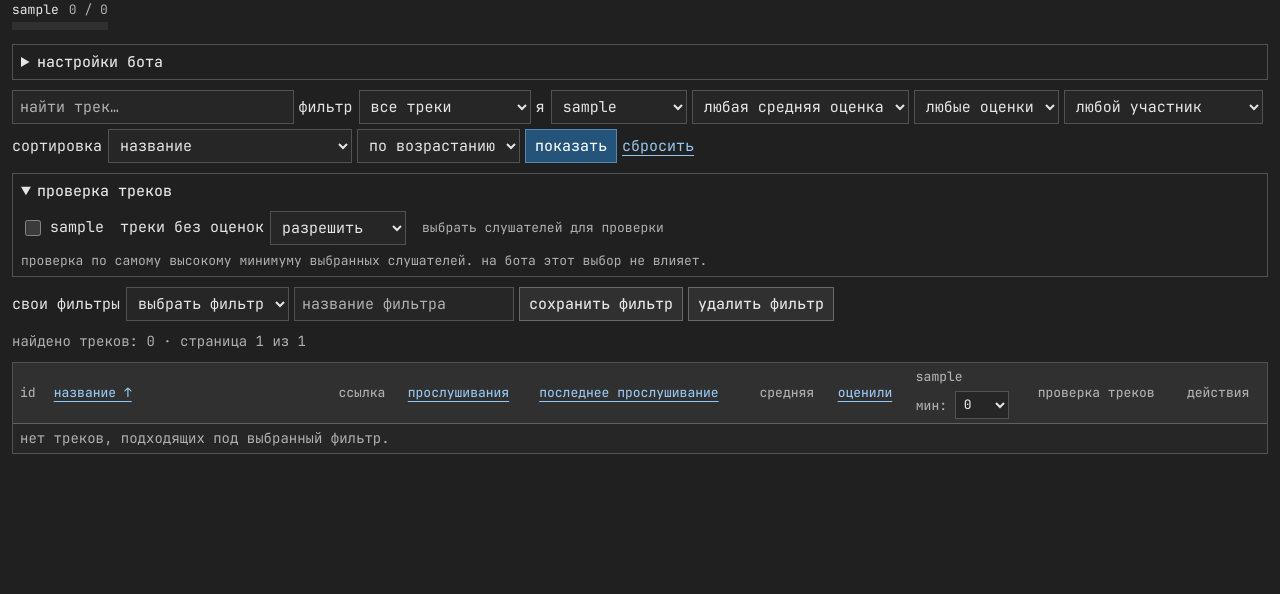
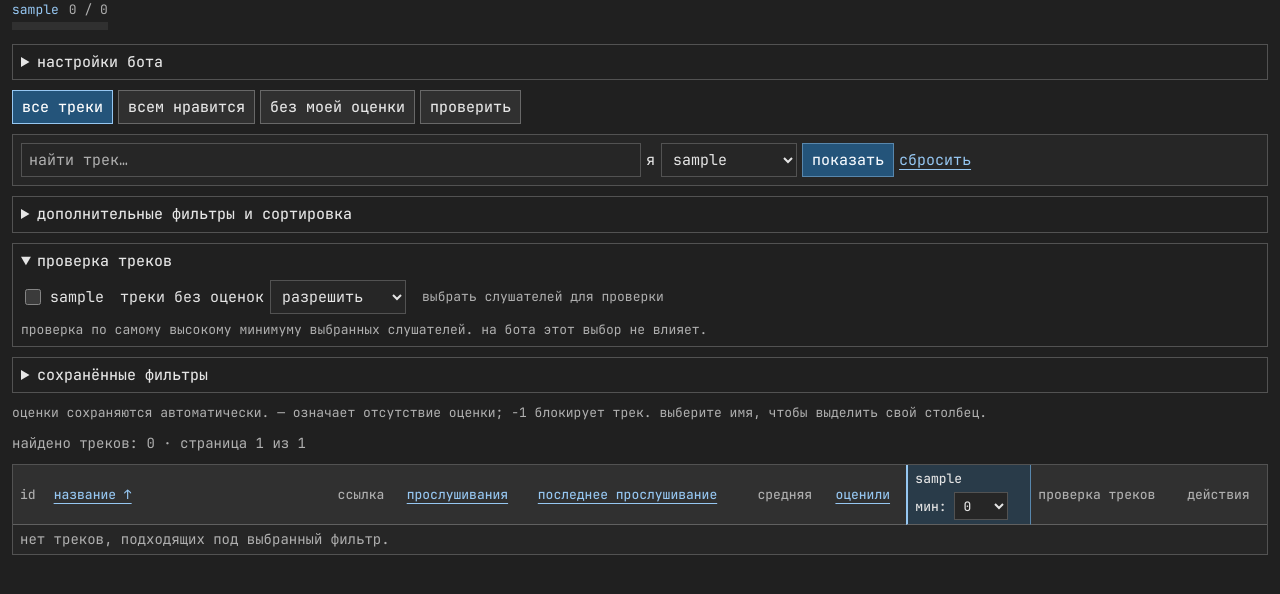
Before and after one commit to haaakez/musicbot-db, a Flask app: page / in a window 1280 px wide. Shown: the part 56-650 px from the top of the page. Run offline with Flask 3, Linux system fonts and the light colour scheme; the visitor is signed in with stand-in values (Sample User, id 1); data comes from the database, SQL or seed files in the repository; data that the repository does not hold is empty.

Commit message:
changes to dashboard

```diff
--- a/i18n.py
+++ b/i18n.py
@@ -142,6 +142,13 @@ RUSSIAN.update({
     'Choose on or off for each setting.': 'для каждой настройки выберите вкл или выкл.',
 })
 
+RUSSIAN.update({
+    'More filters and sorting': 'дополнительные фильтры и сортировка',
+    'Missing ratings for {name}': 'без оценки: {name}',
+    'Ratings save automatically. — means unrated; -1 blocks playback. Select your name to highlight your column.': 'оценки сохраняются автоматически. — означает отсутствие оценки; -1 блокирует трек. выберите имя, чтобы выделить свой столбец.',
+    'Songs and ratings': 'треки и оценки',
+})
+
 ENGLISH = {key: key.lower() for key in RUSSIAN}
 ENGLISH.update({
     'Music library': 'dashboard',
--- a/static/dashboard.css
+++ b/static/dashboard.css
@@ -179,3 +179,17 @@ button:disabled, select:disabled { cursor: wait; opacity: .65; }
 .language-form { display: inline-flex; align-items: center; margin: 0; }
 .language-form label { display: inline-flex; align-items: center; gap: 6px; margin: 0; font-size: 13px; color: var(--muted); }
 .card > .language-form, .page > .language-form { margin-bottom: 12px; }
+
+.view-shortcuts { display: flex; flex-wrap: wrap; gap: 5px; margin: 0 0 10px; }
+.view-shortcuts button[aria-pressed=true] { background: var(--primary); border-color: var(--accent); color: #fff; }
+.search-toolbar { padding: 8px; background: var(--surface); border: 1px solid var(--border); }
+.search-toolbar input[name=q] { flex: 1; min-width: 200px; max-width: 620px; }
+.person-progress a { text-decoration: none; }
+.person-progress a:hover { text-decoration: underline; }
+.saved-views { margin-top: 8px; margin-bottom: 0; }
+.rating-guide { margin: 6px 0; }
+th.my-rating, td.my-rating { border-left: 2px solid var(--accent); border-right: 1px solid #5887ad; }
+th.my-rating { color: var(--text); background: #293b49; }
+td.my-rating { background: #26313a; }
+.table-wrap { max-height: 72vh; }
+.song-title { line-height: 1.4; }
--- a/templates/index.html
+++ b/templates/index.html
@@ -26,7 +26,7 @@
       {% for rater in known_raters %}
         {% set count = progress.get(rater.user_id|string, 0) %}
         <div class="person-progress">
-          <span title="{{ t('Discord ID: {id}', id=rater.user_id) }}">{{ rater.display }}</span>
+          <a href="{{ url_for('index', view='missing', viewer=rater.user_id) }}" title="{{ t('Missing ratings for {name}', name=rater.display) }}">{{ rater.display }}</a>
           <span data-progress-user="{{ rater.user_id }}">{{ count }} / {{ library_total }}</span>
           <meter data-meter-user="{{ rater.user_id }}" min="0" max="{{ library_total or 1 }}" value="{{ count }}" aria-label="{{ t('Rating progress for {name}', name=rater.display) }}"></meter>
         </div>
@@ -62,9 +62,14 @@
       {% else %}<p class="hint">{{ t('Start the bot to register your server here.') }}</p>{% endif %}
     </details>
     <form id="filters" method="get" action="{{ url_for('index') }}">
-      <div class="toolbar">
+      <nav class="view-shortcuts" hidden aria-label="{{ t('Library view') }}">
+        {% for value, label in [('all', 'All songs'), ('everyone', 'Everyone likes'), ('missing', 'Missing my rating'), ('review', 'Needs review')] %}
+          <button type="button" data-view="{{ value }}" aria-pressed="{{ 'true' if view == value else 'false' }}">{{ t(label) }}</button>
+        {% endfor %}
+      </nav>
+      <div class="toolbar search-toolbar">
         <input type="text" name="q" aria-label="{{ t('Search songs') }}" placeholder="{{ t('Search songs…') }}" value="{{ search_query }}">
-        <label>{{ t('View') }}
+        <label id="view-select-label">{{ t('View') }}
           <select name="view" aria-label="{{ t('Library view') }}">
             {% for value, label in [('all', 'All songs'), ('everyone', 'Everyone likes'), ('missing', 'Missing my rating'), ('review', 'Needs review')] %}
               <option value="{{ value }}" {% if view == value %}selected{% endif %}>{{ t(label) }}</option>
@@ -79,6 +84,12 @@
             {% endfor %}
           </select>
         </label>
+        <button type="submit">{{ t('Apply') }}</button>
+        <a href="{{ url_for('index') }}">{{ t('Reset') }}</a>
+      </div>
+      <details class="listening-controls advanced-filters" {% if avg_filter != 'all' or banned_filter != 'all' or not_rated_by != 'all' %}open{% endif %}>
+        <summary>{{ t('More filters and sorting') }}</summary>
+        <div class="listener-options">
         <select aria-label="{{ t('Average rating filter') }}" name="avg_filter">
           <option value="all" {% if avg_filter == 'all' %}selected{% endif %}>{{ t('Any average') }}</option>
           {% for value in ['>=1', '>=2', '>=3', '=1', '=2', '=3'] %}
@@ -107,9 +118,9 @@
           <option value="asc" {% if direction == 'asc' %}selected{% endif %}>{{ t('Ascending') }}</option>
           <option value="desc" {% if direction == 'desc' %}selected{% endif %}>{{ t('Descending') }}</option>
         </select>
-        <button type="submit">{{ t('Apply') }}</button>
-        <a href="{{ url_for('index') }}">{{ t('Reset') }}</a>
-      </div>
+          <button type="submit">{{ t('Apply') }}</button>
+        </div>
+      </details>
       <details class="listening-controls" open>
         <summary>{{ t('Listening preview') }}</summary>
         <div class="listener-options">
@@ -127,6 +138,7 @@
         <p class="hint">{{ t("Preview only. Uses the highest selected friend's minimum; changing this selection does not control the bot.") }}</p>
       </details>
     </form>
+    <details class="listening-controls"><summary>{{ t('Saved custom views') }}</summary>
     <div class="saved-views toolbar">
       <label>{{ t('Saved view') }} <select id="saved-view" aria-label="{{ t('Saved custom views') }}"><option value="">{{ t('Choose a saved view') }}</option></select></label>
       <input id="view-name" type="text" maxlength="60" placeholder="{{ t('Name this view') }}" aria-label="{{ t('Name for saved view') }}">
@@ -134,6 +146,8 @@
       <button id="delete-view" type="button">{{ t('Delete saved view') }}</button>
       <span id="view-status" class="hint" role="status"></span>
     </div>
+    </details>
+    <p class="hint rating-guide">{{ t('Ratings save automatically. — means unrated; -1 blocks playback. Select your name to highlight your column.') }}</p>
     {% if view == 'missing' and viewer is none %}<p class="hint">{{ t('Choose your name under “Me” and apply to see your unrated songs.') }}</p>{% endif %}
     {% if view == 'everyone' %}<p class="hint">{{ t('Everyone must have rated the song 2 or 3. Vetoes and missing ratings are excluded.') }}</p>{% endif %}
     {% if view == 'review' %}<p class="hint">{{ t('Missing ratings, ratings differing by 2 or more, or songs without a resolved link.') }}</p>{% endif %}
@@ -142,7 +156,7 @@
       {% if page < pages %}<a class="page-link" href="{{ page_url(page + 1) }}">{{ t('Next') }}</a>{% endif %}
     </p>
     <p id="save-status" class="hint" role="status" aria-live="polite"></p>
-    <div class="table-wrap">
+    <div class="table-wrap" tabindex="0" aria-label="{{ t('Songs and ratings') }}">
       <table>
         <thead>
           <tr>
@@ -157,7 +171,7 @@
             <th scope="col">{{ t('Average') }}</th>
             <th scope="col" aria-sort="{{ ('ascending' if direction == 'asc' else 'descending') if sort == 'coverage' else 'none' }}"><a class="sort-link" href="{{ sort_url('coverage') }}">{{ t('Rated') }}{% if sort == 'coverage' %} {{ '↑' if direction == 'asc' else '↓' }}{% endif %}</a></th>
             {% for rater in known_raters %}
-              <th scope="col" class="user-name">
+              <th scope="col" class="user-name" data-rating-user="{{ rater.user_id }}">
                 <div title="{{ t('Discord ID: {id}', id=rater.user_id) }}">{{ rater.display }}</div>
                 <form class="threshold-form" data-user-id="{{ rater.user_id }}" action="{{ url_for('update_threshold', user_id=rater.user_id) }}" method="post">
                   <input type="hidden" name="csrf_token" value="{{ csrf_token() }}">
@@ -184,7 +198,7 @@
             {% set summary = rating_summary.get(song.song_id, {}) %}
             <tr data-song-id="{{ song.song_id }}">
               <td>{{ song.song_id }}</td>
-              <td>{{ song.title }}</td>
+              <td class="song-title">{{ song.title }}</td>
               <td>{% if song.url %}<a href="{{ song.url }}" target="_blank" rel="noopener noreferrer">{{ t('Link') }}</a>{% else %}<span class="hint">{{ t('Unresolved') }}</span>{% endif %}</td>
               <td>{{ song.play_count or 0 }}</td>
               <td>{{ song.last_played or '—' }}</td>
@@ -192,7 +206,7 @@
               <td data-coverage>{{ summary.get('rated_count', 0) }} / {{ known_raters|length }}</td>
               {% for rater in known_raters %}
                 {% set current_score = ratings_matrix.get(song.song_id, {}).get(rater.user_id) %}
-                <td class="rating-cell">
+                <td class="rating-cell" data-rating-user="{{ rater.user_id }}">
                   <form class="rating-form" data-user-id="{{ rater.user_id }}" action="{{ url_for('rate_song', song_id=song.song_id) }}" method="post">
                     <input type="hidden" name="csrf_token" value="{{ csrf_token() }}">
                     <input type="hidden" name="filters" value="{{ request.query_string.decode() }}">
```
Also changed, not shown: static/dashboard.js (+38 -0 lines).
